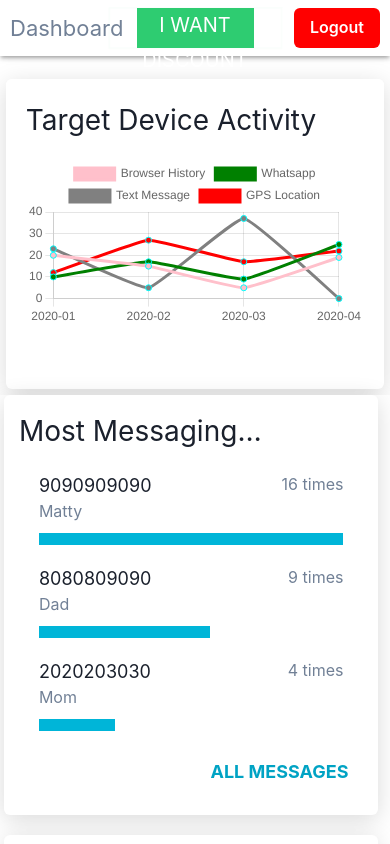
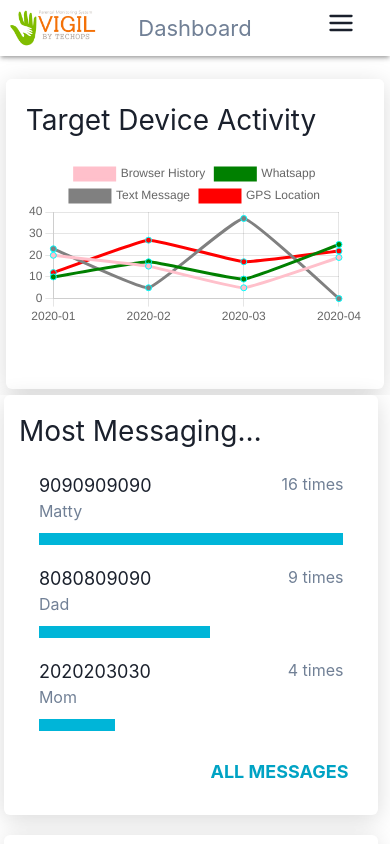
Before and after one commit to iamsahilydv/mspy, a React (Create React App) app: page / in a window 390 px wide. Built offline with nearby package versions, Linux system fonts and the light colour scheme; sample sign-in values are in the browser's storage.

Commit message:
Login Bug fix and responsive sidebar without small screen

```diff
--- a/package.json
+++ b/package.json
@@ -3,6 +3,7 @@
   "version": "0.1.0",
   "private": true,
   "dependencies": {
+    "@chakra-ui/icons": "^2.0.17",
     "@chakra-ui/react": "^2.4.9",
     "@emotion/react": "^11.10.5",
     "@emotion/styled": "^11.10.5",
--- a/src/AllRoutes/AllRoutes.jsx
+++ b/src/AllRoutes/AllRoutes.jsx
@@ -16,7 +16,7 @@ const AllRoutes = () => {
         path="/"
         element={
           <PrivateRoute>
-            {width <= 1280 ? (
+            {width < 1280 ? (
               <Dashboard />
             ) : (
               <Flex>
--- a/src/Components/Header/Header.jsx
+++ b/src/Components/Header/Header.jsx
@@ -1,13 +1,160 @@
-import { Box, Button, Flex, Text } from "@chakra-ui/react";
+import { HamburgerIcon } from "@chakra-ui/icons";
+import {
+  Box,
+  Button,
+  Drawer,
+  DrawerBody,
+  DrawerCloseButton,
+  DrawerContent,
+  DrawerFooter,
+  DrawerHeader,
+  DrawerOverlay,
+  Flex,
+  Image,
+  Input,
+  Text,
+  useDisclosure,
+} from "@chakra-ui/react";
 import React, { useContext, useState } from "react";
 import { useNavigate } from "react-router-dom";
+import SizeContext from "../../Context/SizeContext";
+import logo from "../Image/vigil.png";
+import { GeneralFeatures } from "../Sidebar/Sidebar";
+import SidebarSubContent from "../Sidebar/SidebarSubContent";
 // import LoginState from "";
 import style from "./Header.module.css";
-const Login=false
+const Login = false;
+
 const Header = () => {
+  const { width } = useContext(SizeContext);
+  // console.log(width)
   const [currentPage, setCurrentPage] = useState("Dashboard");
   // const { setLoginStatus } = useContext(LoginState);
   const navigate = useNavigate();
+  const { isOpen, onOpen, onClose } = useDisclosure();
+  const btnRef = React.useRef();
+  const small = () => {
+    return (
+      <Flex
+        justifyContent={"space-between"}
+        style={{ width: "100%", height: "3.5rem" }}
+        boxShadow={
+          "rgb(0 0 0 / 20%) 0px 3px 3px -2px, rgb(0 0 0 / 14%) 0px 3px 4px 0px, rgb(0 0 0 / 12%) 0px 1px 8px 0px;"
+        }
+      >
+        <Box
+          w={{ base: "25%", md: "17%", lg: "11%" }}
+          h={"100%"}
+          // border={"1px solid red"}
+        >
+          <Image w={"90%"} h={"100%"} ml={"10%"} src={logo} />
+        </Box>
+        <Box
+          fontSize={"22px"}
+          color={"gray.500"}
+          alignSelf={"center"}
+          w={{ base: "50%", md: "20%", lg: "15%" }}
+          bg={"transparent"}
+          textAlign={"center"}
+        >
+          <Text>{currentPage}</Text>
+        </Box>
+        <Box
+          w={{ base: "25%", md: "17%", lg: "11%" }}
+          h={"100%"}
+          // border={"1px solid red"}
+        >
+          <Text alignSelf={"center"} textAlign={"center"} fontSize={"28px"}>
+            <HamburgerIcon ref={btnRef} onClick={onOpen} />
+            <Drawer
+
+              // isOpen={isOpen}
+              // placement="right"
+              // onClose={onClose}
+              // finalFocusRef={btnRef}
+              // size={"full"}
+            >
+              <DrawerOverlay  />
+              <DrawerContent >
+                <DrawerHeader w={"100%"}>
+                  <Flex
+                    position={"relative"}
+                    // border={"1px solid red"}
+                    justifyContent={"space-between"}
+                    bg={""}
+                    style={{ width: "100%", height: "3.5rem" }}
+                  >
+                    <Box
+                      w={{ base: "25%", md: "17%", lg: "11%" }}
+                      h={"100%"}
+                      // border={"1px solid red"}
+                    >
+                      <Image w={"90%"} h={"100%"} ml={"10%"} src={logo} />
+                    </Box>
+                    <Box w={"30%"}>
+                      {/* <Box
+                        position={"absolute"}
+                        margin={"auto"}
+                        zIndex={"0"}
+                        left={"0"}
+                        right={"0"}
+                        top={""}
+                        alignSelf={"center"}
+                        className={style.header}
+                        border={"1px solid #2ecc71"}
+                        h={"50%"}
+                        w={"30%"}
+                      ></Box> */}
+                      <Box
+                        alignSelf={"center"}
+                        zIndex={"10"}
+                        //   alignItems={"center"}
+                        //   border={"1px solid cyan"}
+                        h={"70%"}
+                        w={"100%"}
+                        textTransform={"uppercase"}
+                        fontSize={"20px"}
+                        lineHeight={"35px"}
+                        textAlign={"center"}
+                        bg={"#2ecc71"}
+                        color={"white"}
+                        cursor={"pointer"}
+                      >
+                        I want discount
+                      </Box>
+                    </Box>
+                    <Box w={{ base: "25%", md: "17%", lg: "11%" }} h={"100%"}>
+                      <DrawerCloseButton />
+                    </Box>
+                  </Flex>
+                </DrawerHeader>
+
+                <DrawerBody color={"gray.500"} >
+                {GeneralFeatures &&
+                  GeneralFeatures.map((el) => (
+                    <SidebarSubContent
+                      key={el.id}
+                      name={el.text}
+                      path={el.path}
+                      icon={el.icon}
+                    />
+                  ))}
+                </DrawerBody>
+
+                <DrawerFooter>
+                  <Button variant="outline" mr={3} onClick={onClose}>
+                    Cancel
+                  </Button>
+                  <Button colorScheme="blue">Save</Button>
+                </DrawerFooter>
+              </DrawerContent>
+            </Drawer>
+          </Text>
+        </Box>
+      </Flex>
+    );
+  };
+  const large = () => {
     return (
       <Flex
         position={"relative"}
@@ -71,10 +218,10 @@ const Header = () => {
             bg={"red"}
             color={"white"}
             onClick={() => {
-            localStorage.setItem("Login",JSON.stringify(Login))
-            alert("Logout Successfuly!")
+              localStorage.setItem("Login", JSON.stringify(Login));
+              alert("Logout Successfuly!");
               navigate("/");
-            window.location.reload()
+              window.location.reload();
             }}
           >
             Logout
@@ -84,4 +231,7 @@ const Header = () => {
     );
   };
 
+  return width >= 1280 ? large() : small();
+};
+
 export default Header;
--- a/src/Components/Login/Login.jsx
+++ b/src/Components/Login/Login.jsx
@@ -12,11 +12,10 @@ import React, { useContext, useEffect, useState } from "react";
 import { useNavigate } from "react-router-dom";
 import LoginContext from "../../Context/LoginContext";
 
-
 const url = "https://busy-houndstooth-clam.cyclic.app/employee";
 
 const Login = () => {
-  const {loginStatus,setLoginStatus} = useContext(LoginContext)
+  const { loginStatus, setLoginStatus } = useContext(LoginContext);
   let getUserData = async () => {
     try {
       let res = await fetch(url);
@@ -50,13 +49,18 @@ const Login = () => {
     email: "1",
     password: "2",
   };
+  const changeStatus =()=>{
+    setLoginStatus(true);
+  }
   const success = () => {
     alert("Login successful!");
-    setLoginStatus(true)
+    changeStatus()
     console.log(loginStatus)
-    localStorage.setItem("Login",JSON.stringify(loginStatus))
+    localStorage.setItem("Login", JSON.stringify(loginStatus));
     navigate("/");
+    // window.location.reload()
   };
+  const nav = () => {};
   const failure = () => {
     if (attempt !== 3) {
       alert(`Wrong OTP ${3 - attempt} are remaning`);
@@ -147,7 +151,8 @@ const Login = () => {
   };
   useEffect(() => {
     getUserData();
-  }, []);
+    changeStatus()
+  }, [loginStatus]);
   return (
     <Stack
       bg={"#e5e5e5"}
--- a/src/Components/Sidebar/Sidebar.jsx
+++ b/src/Components/Sidebar/Sidebar.jsx
@@ -11,7 +11,7 @@ import {
   Image,
 } from "@chakra-ui/react";
 import style from "./Sidebar.module.css";
-import React, { useEffect, useState } from "react";
+import React, { useContext, useEffect, useState } from "react";
 import { SiKik, SiTinder } from "react-icons/si";
 import { BiBookmark, BiHistory, BiPhone, BiVideo } from "react-icons/bi";
 import { ImHangouts } from "react-icons/im";
@@ -44,6 +44,7 @@ import { useNavigate } from "react-router-dom";
 import SidebarSubContent from "./SidebarSubContent";
 import { FaSnapchat, FaViber } from "react-icons/fa";
 import logo from "../Image/vigil.png";
+import SizeContext from "../../Context/SizeContext";
 const ScreenRecorder = [
   {
     id: 1,
@@ -52,7 +53,7 @@ const ScreenRecorder = [
     path: "/screen-recorder",
   },
 ];
-const GeneralFeatures = [
+export const GeneralFeatures = [
   {
     id: 1,
     text: "Contacts",
@@ -239,12 +240,7 @@ const Restricted = [
 
 const Sidebar = () => {
   const [userID, setUserID] = useState("0001");
-  const [width,setWidth] =useState(window.innerWidth)
-
-  const handleSize = () => {
-    setWidth(window.innerWidth);
-  };
-  // console.log(width)
+const {width} =useContext(SizeContext)
 const small = ()=>{
   return;
 }
@@ -510,10 +506,7 @@ const large =()=>{
   )
 }
 
-  useEffect(() => {
-    window.addEventListener("resize", handleSize);
-    return () => window.removeEventListener("resize", handleSize);
-  }, []);
+
 
   return (
     width >= 1280 ? large():small()
--- a/src/Context/LoginState.jsx
+++ b/src/Context/LoginState.jsx
@@ -1,9 +1,10 @@
 import React, { useState } from 'react'
 import LoginContext from './LoginContext'
 
-const Login = JSON.parse(localStorage.getItem("Login"))
+const Login = JSON.parse(localStorage.getItem("Login"))  || false
+console.log(Login)
 const LoginState = (props) => {
-    const [loginStatus,setLoginStatus]= useState(Login || false)
+    const [loginStatus,setLoginStatus]= useState(Login)
 
 
     // const click =()=>{
--- a/src/Context/SizeState.jsx
+++ b/src/Context/SizeState.jsx
@@ -7,7 +7,7 @@ const SizeState = (props) => {
     const handleSize = () => {
         setWidth(window.innerWidth);
     };
-    console.log(width)
+    // console.log(width)
     useEffect(() => {
         window.addEventListener("resize", handleSize);
         return () => window.removeEventListener("resize", handleSize);
```
Also changed, not shown: src/Components/Header/Drawer.jsx (added, +12 -0 lines), 1 other file (tests, documents, lock files or other folders). Lines whose indentation alone changed are shown as unchanged.
